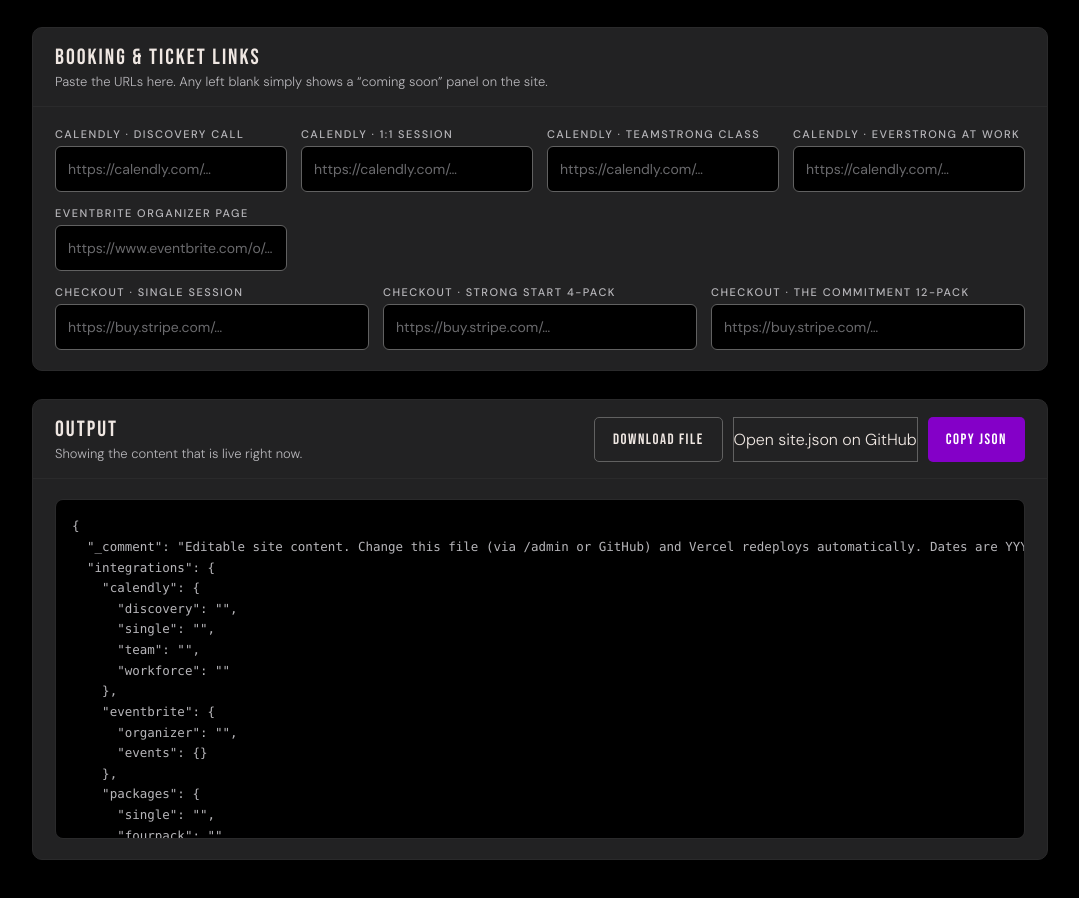
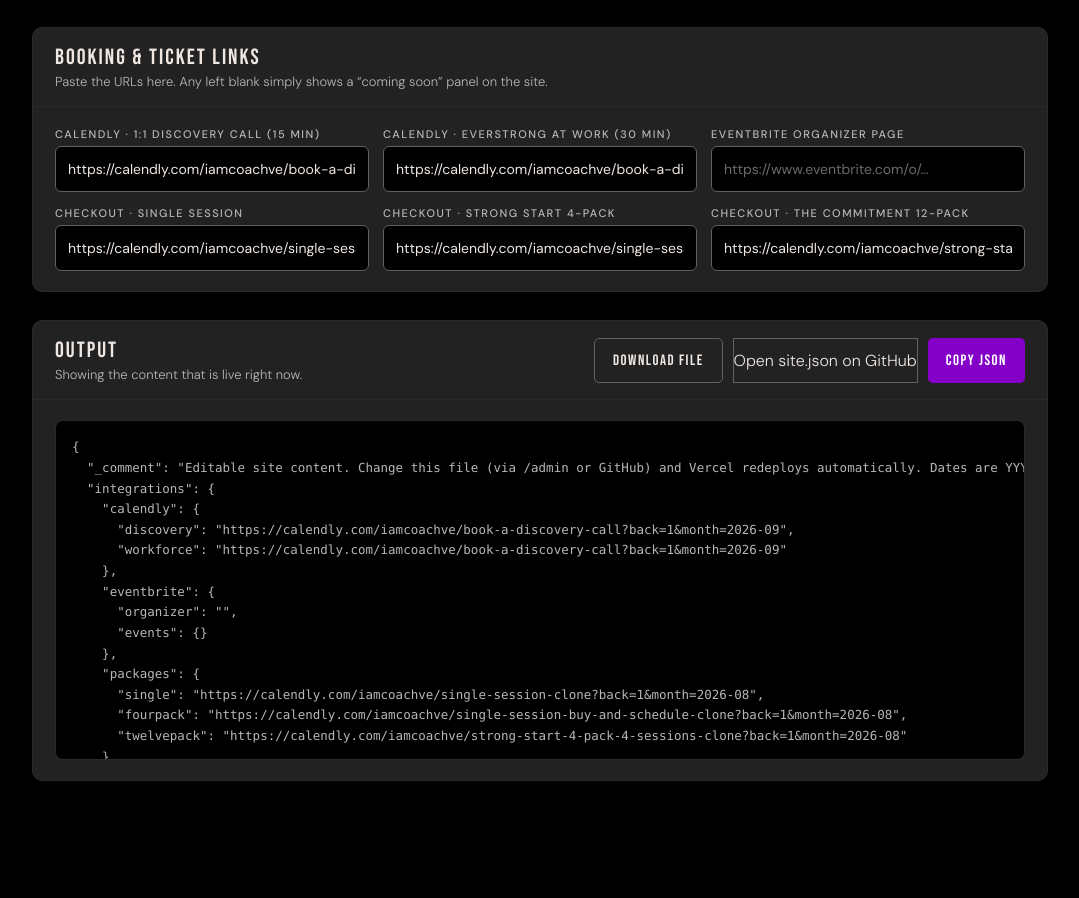
Before and after one commit to mtb796/TrainForLife, a plain HTML site: page admin/index.html in a window 1280 px wide. Shown: the part 4124-5022 px from the top of the page, without its empty margins (100-1179 px from the left). After the commit the page ends 4985 px from the top, so only its background shows below. Drawn offline with Linux system fonts and the light colour scheme.

Commit message:
8/17 updates: live Calendly links, two booking options, section rename
- Discovery Call and all three package checkout links wired into
  content/site.json, so the booking panel and Buy & Schedule buttons now
  open real Calendly pages instead of the coming-soon state
- 'Set your session time' renamed to 'Book your discovery call'
- Booking reduced to the two requested options: 1:1 Discovery Call (15
  min) and EverSTRONG At Work (30 min). TeamSTRONG Class and 1:1
  Coaching Session removed
- Retiring those two service ids left three dangling references, all
  remapped: the quiz sent 'team' and 'solo' matches to services that no
  longer existed, and the package cards fell back to 'single'. A stale
  ?svc=team link now falls back to the discovery call rather than
  selecting nothing
- Admin editor Calendly fields reduced to match

Co-Authored-By: Claude Opus 5 <noreply@anthropic.com>
Claude-Session: https://claude.ai/code/session_016M1LYJfhDv6mAhkdK8TiZ2

```diff
--- a/admin/index.html
+++ b/admin/index.html
@@ -146,10 +146,8 @@ pre{margin:0;background:var(--black);border:1px solid #2A2A2B;border-radius:8px;
     </div>
     <div class="sec-body">
       <div class="grid2">
-        <div><label for="cal_discovery">Calendly · Discovery call</label><input type="url" id="cal_discovery" placeholder="https://calendly.com/…"></div>
-        <div><label for="cal_single">Calendly · 1:1 session</label><input type="url" id="cal_single" placeholder="https://calendly.com/…"></div>
-        <div><label for="cal_team">Calendly · TeamSTRONG class</label><input type="url" id="cal_team" placeholder="https://calendly.com/…"></div>
-        <div><label for="cal_workforce">Calendly · EverSTRONG at Work</label><input type="url" id="cal_workforce" placeholder="https://calendly.com/…"></div>
+        <div><label for="cal_discovery">Calendly · 1:1 Discovery Call (15 min)</label><input type="url" id="cal_discovery" placeholder="https://calendly.com/…"></div>
+        <div><label for="cal_workforce">Calendly · EverSTRONG At Work (30 min)</label><input type="url" id="cal_workforce" placeholder="https://calendly.com/…"></div>
         <div><label for="eb_org">Eventbrite organizer page</label><input type="url" id="eb_org" placeholder="https://www.eventbrite.com/o/…"></div>
       </div>
       <div class="grid2">
@@ -187,7 +185,7 @@ pre{margin:0;background:var(--black);border:1px solid #2A2A2B;border-radius:8px;
 
   var data = { integrations: { calendly: {}, eventbrite: { organizer: '', events: {} }, packages: {} }, events: [], testimonials: [] };
 
-  var CAL = ['discovery', 'single', 'team', 'workforce'];
+  var CAL = ['discovery', 'workforce'];
   var PKG = ['single', 'fourpack', 'twelvepack'];
 
   /* ---------- events ---------- */
--- a/content/site.json
+++ b/content/site.json
@@ -2,19 +2,17 @@
   "_comment": "Editable site content. Change this file (via /admin or GitHub) and Vercel redeploys automatically. Dates are YYYY-MM-DD. An event with repeat:'weekly' and an 'until' date expands into one entry per week on the site.",
   "integrations": {
     "calendly": {
-      "discovery": "",
-      "single": "",
-      "team": "",
-      "workforce": ""
+      "discovery": "https://calendly.com/iamcoachve/book-a-discovery-call?back=1&month=2026-09",
+      "workforce": "https://calendly.com/iamcoachve/book-a-discovery-call?back=1&month=2026-09"
     },
     "eventbrite": {
       "organizer": "",
       "events": {}
     },
     "packages": {
-      "single": "",
-      "fourpack": "",
-      "twelvepack": ""
+      "single": "https://calendly.com/iamcoachve/single-session-clone?back=1&month=2026-08",
+      "fourpack": "https://calendly.com/iamcoachve/single-session-buy-and-schedule-clone?back=1&month=2026-08",
+      "twelvepack": "https://calendly.com/iamcoachve/strong-start-4-pack-4-sessions-clone?back=1&month=2026-08"
     },
     "waitlist": {
       "endpoint": "/api/lead",
```
Also changed, not shown: index.html (+2 -2 lines), js/main.js (+12 -12 lines).
